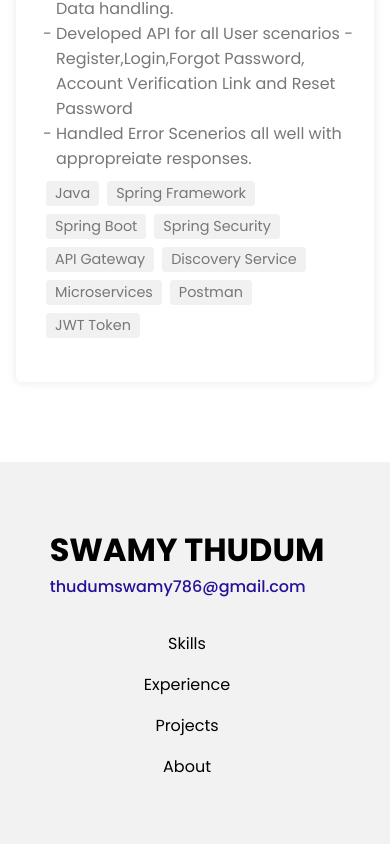
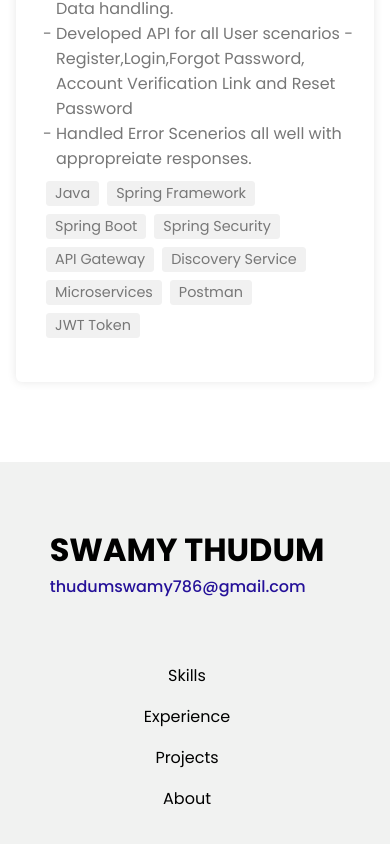
Before and after one commit to thisisswamy/personal-portfolio, an Angular app: page / in a window 390 px wide. Shown: the part 4416-5260 px from the top of the page. Built offline with nearby package versions, Linux system fonts and the light colour scheme.

Commit message:
Added new images

```diff
--- a/src/app/common/components/footer/footer.component.scss
+++ b/src/app/common/components/footer/footer.component.scss
@@ -59,6 +59,7 @@
            flex-direction: column;
            padding: 2em 0;
            justify-content: space-evenly;
+           gap: 2em;
         }
 
     }
```
Also changed, not shown: 3 other files (tests, documents, lock files or other folders).
